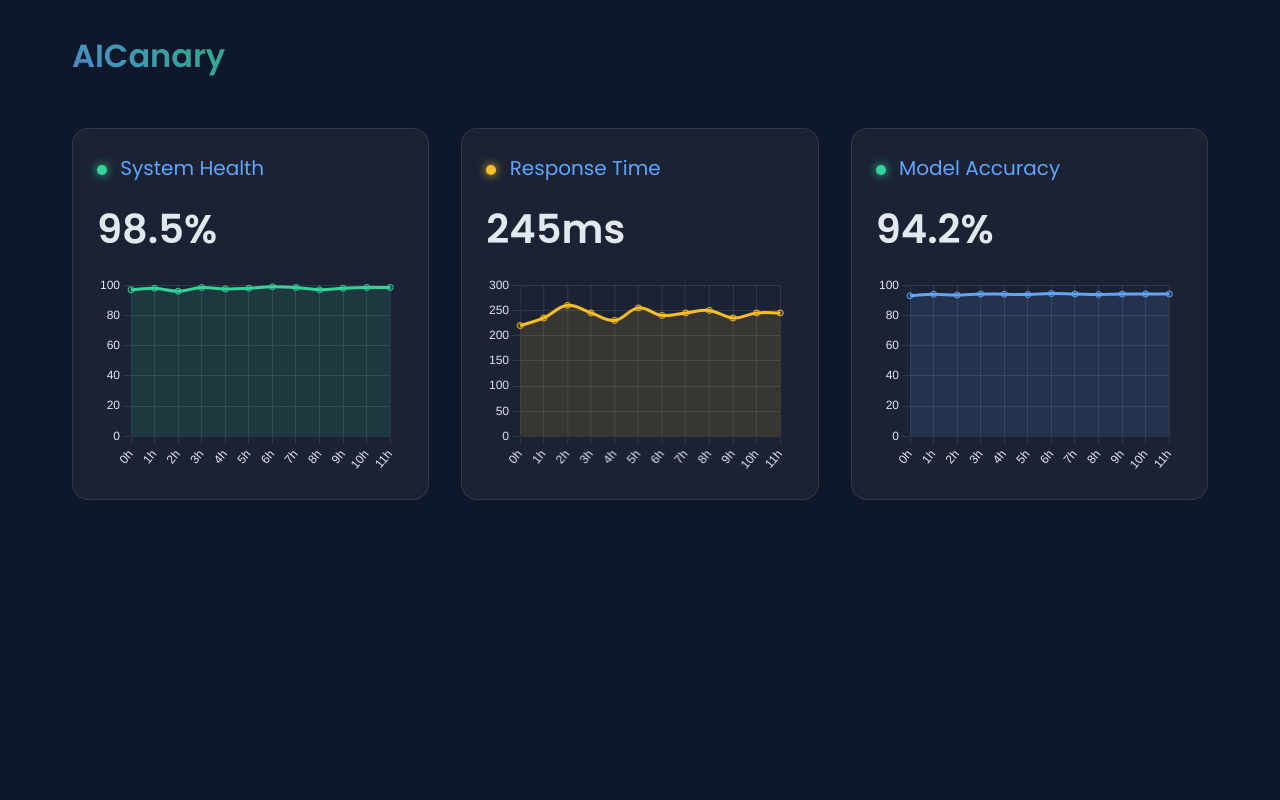
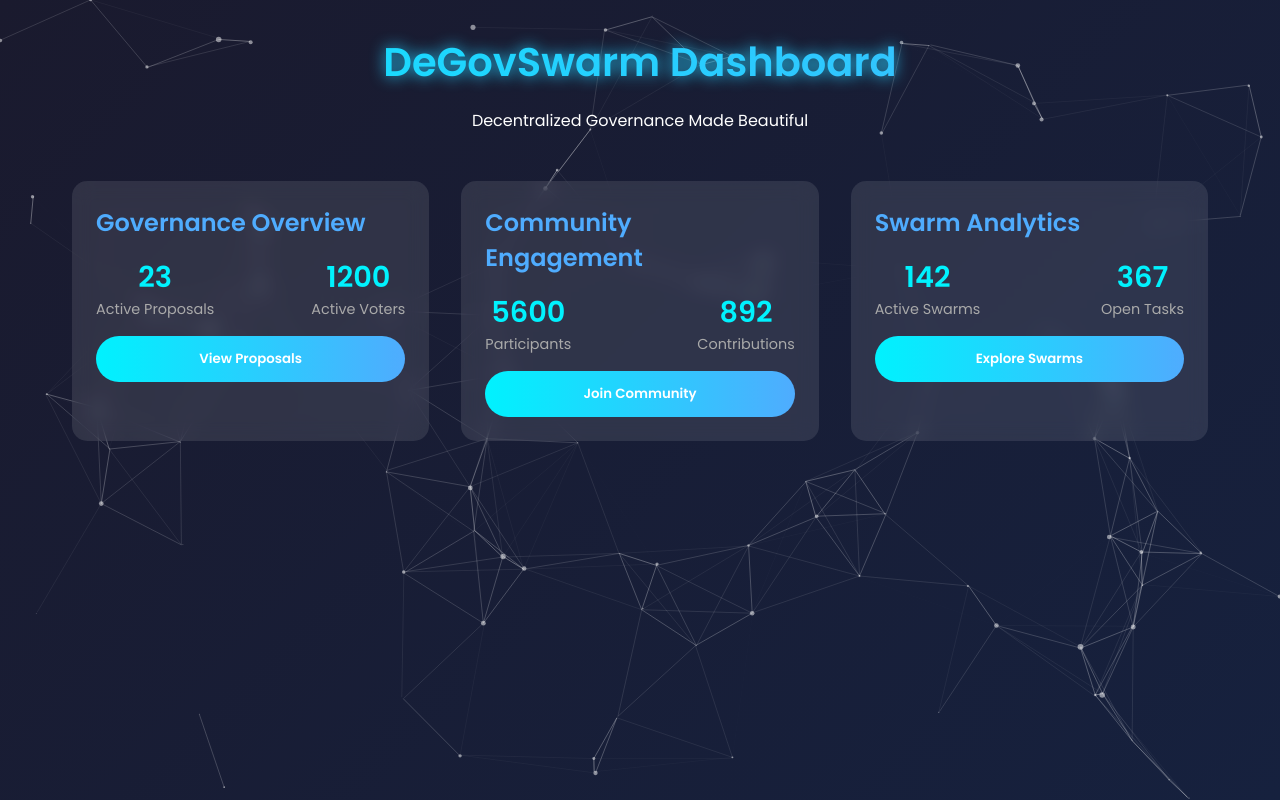
Before and after one commit to zeyuyuyu/GitFlow-GPT, a plain HTML site: page frontend/index.html in a window 1280 px wide. Drawn offline with nearby package versions, Linux system fonts and the light colour scheme; animation ran at ten frames a second.

Commit message:
🤖 Auto-Dev: feat: added stunning frontend interactive UI

```diff
--- a/frontend/index.html
+++ b/frontend/index.html
@@ -3,8 +3,8 @@
 <head>
     <meta charset="UTF-8">
     <meta name="viewport" content="width=device-width, initial-scale=1.0">
-    <title>AICanary - AI Monitoring Dashboard</title>
-    <link href="https://fonts.googleapis.com/css2?family=Poppins:wght@300;400;500;600&display=swap" rel="stylesheet">
+    <title>DeGovSwarm Dashboard</title>
+    <link href="https://fonts.googleapis.com/css2?family=Poppins:wght@300;400;600&display=swap" rel="stylesheet">
     <style>
         * {
             margin: 0;
@@ -14,8 +14,9 @@
         }
 
         body {
-            background: #0f172a;
-            color: #e2e8f0;
+            background: linear-gradient(135deg, #1a1a2e, #16213e);
+            color: #fff;
+            min-height: 100vh;
         }
 
         .container {
@@ -25,24 +26,26 @@
         }
 
         .header {
-            display: flex;
-            align-items: center;
+            text-align: center;
             margin-bottom: 3rem;
         }
 
-        .logo {
-            font-size: 2rem;
-            font-weight: 600;
-            background: linear-gradient(45deg, #60a5fa, #34d399);
+        .header h1 {
+            font-size: 2.5rem;
+            margin-bottom: 1rem;
+            background: linear-gradient(90deg, #00f2fe, #4facfe);
             -webkit-background-clip: text;
             -webkit-text-fill-color: transparent;
-            animation: pulse 2s infinite;
+            animation: glow 2s ease-in-out infinite alternate;
         }
 
-        @keyframes pulse {
-            0% { opacity: 1; }
-            50% { opacity: 0.8; }
-            100% { opacity: 1; }
+        @keyframes glow {
+            from {
+                text-shadow: 0 0 10px #00f2fe;
+            }
+            to {
+                text-shadow: 0 0 20px #4facfe;
+            }
         }
 
         .dashboard-grid {
@@ -52,11 +55,10 @@
         }
 
         .card {
-            background: rgba(255, 255, 255, 0.05);
-            border-radius: 1rem;
+            background: rgba(255, 255, 255, 0.1);
+            backdrop-filter: blur(10px);
+            border-radius: 15px;
             padding: 1.5rem;
-            backdrop-filter: blur(10px);
-            border: 1px solid rgba(255, 255, 255, 0.1);
             transition: transform 0.3s ease;
         }
 
@@ -64,158 +66,197 @@
             transform: translateY(-5px);
         }
 
-        .card-header {
-            font-size: 1.25rem;
+        .card h2 {
+            font-size: 1.5rem;
             margin-bottom: 1rem;
-            color: #60a5fa;
+            color: #4facfe;
         }
 
-        .metric {
-            font-size: 2.5rem;
-            font-weight: 600;
-            margin-bottom: 0.5rem;
-        }
-
-        .chart-container {
-            height: 200px;
+        .stats {
+            display: flex;
+            justify-content: space-between;
             margin-top: 1rem;
         }
 
-        .status-indicator {
-            display: inline-block;
-            width: 10px;
-            height: 10px;
-            border-radius: 50%;
-            margin-right: 0.5rem;
+        .stat-item {
+            text-align: center;
         }
 
-        .status-healthy {
-            background: #34d399;
-            box-shadow: 0 0 10px #34d399;
+        .stat-value {
+            font-size: 1.8rem;
+            font-weight: 600;
+            color: #00f2fe;
         }
 
-        .status-warning {
-            background: #fbbf24;
-            box-shadow: 0 0 10px #fbbf24;
+        .stat-label {
+            font-size: 0.9rem;
+            color: #aaa;
         }
 
-        .status-error {
-            background: #ef4444;
-            box-shadow: 0 0 10px #ef4444;
+        .action-button {
+            background: linear-gradient(90deg, #00f2fe, #4facfe);
+            border: none;
+            padding: 0.8rem 1.5rem;
+            border-radius: 25px;
+            color: white;
+            font-weight: 600;
+            cursor: pointer;
+            transition: transform 0.2s ease;
+            margin-top: 1rem;
+            width: 100%;
+        }
+
+        .action-button:hover {
+            transform: scale(1.05);
+        }
+
+        #particles-js {
+            position: fixed;
+            top: 0;
+            left: 0;
+            width: 100%;
+            height: 100%;
+            z-index: -1;
         }
     </style>
-    <script src="https://cdn.jsdelivr.net/npm/chart.js"></script>
 </head>
 <body>
+    <div id="particles-js"></div>
     <div class="container">
         <header class="header">
-            <h1 class="logo">AICanary</h1>
+            <h1>DeGovSwarm Dashboard</h1>
+            <p>Decentralized Governance Made Beautiful</p>
         </header>
 
         <div class="dashboard-grid">
             <div class="card">
-                <div class="card-header">
-                    <span class="status-indicator status-healthy"></span>
-                    System Health
+                <h2>Governance Overview</h2>
+                <div class="stats">
+                    <div class="stat-item">
+                        <div class="stat-value" id="proposal-count">23</div>
+                        <div class="stat-label">Active Proposals</div>
                     </div>
-                <div class="metric">98.5%</div>
-                <div class="chart-container">
-                    <canvas id="healthChart"></canvas>
+                    <div class="stat-item">
+                        <div class="stat-value" id="voter-count">1.2k</div>
+                        <div class="stat-label">Active Voters</div>
                     </div>
+                </div>
+                <button class="action-button" onclick="viewProposals()">View Proposals</button>
             </div>
 
             <div class="card">
-                <div class="card-header">
-                    <span class="status-indicator status-warning"></span>
-                    Response Time
+                <h2>Community Engagement</h2>
+                <div class="stats">
+                    <div class="stat-item">
+                        <div class="stat-value" id="participant-count">5.6k</div>
+                        <div class="stat-label">Participants</div>
                     </div>
-                <div class="metric">245ms</div>
-                <div class="chart-container">
-                    <canvas id="responseChart"></canvas>
+                    <div class="stat-item">
+                        <div class="stat-value" id="contribution-count">892</div>
+                        <div class="stat-label">Contributions</div>
                     </div>
+                </div>
+                <button class="action-button" onclick="joinCommunity()">Join Community</button>
             </div>
 
             <div class="card">
-                <div class="card-header">
-                    <span class="status-indicator status-healthy"></span>
-                    Model Accuracy
+                <h2>Swarm Analytics</h2>
+                <div class="stats">
+                    <div class="stat-item">
+                        <div class="stat-value" id="swarm-size">142</div>
+                        <div class="stat-label">Active Swarms</div>
                     </div>
-                <div class="metric">94.2%</div>
-                <div class="chart-container">
-                    <canvas id="accuracyChart"></canvas>
+                    <div class="stat-item">
+                        <div class="stat-value" id="task-count">367</div>
+                        <div class="stat-label">Open Tasks</div>
                     </div>
+                </div>
+                <button class="action-button" onclick="exploreSwarms()">Explore Swarms</button>
             </div>
         </div>
     </div>
 
+    <script src="https://cdn.jsdelivr.net/particles.js/2.0.0/particles.min.js"></script>
     <script>
-        function createChart(ctx, label, data, color) {
-            return new Chart(ctx, {
-                type: 'line',
-                data: {
-                    labels: Array.from({length: 12}, (_, i) => `${i}h`),
-                    datasets: [{
-                        label: label,
-                        data: data,
-                        borderColor: color,
-                        tension: 0.4,
-                        fill: true,
-                        backgroundColor: color + '20'
-                    }]
+        particlesJS("particles-js", {
+            particles: {
+                number: { value: 80, density: { enable: true, value_area: 800 } },
+                color: { value: "#ffffff" },
+                shape: { type: "circle" },
+                opacity: { value: 0.5, random: false },
+                size: { value: 3, random: true },
+                line_linked: {
+                    enable: true,
+                    distance: 150,
+                    color: "#ffffff",
+                    opacity: 0.4,
+                    width: 1
                 },
-                options: {
-                    responsive: true,
-                    maintainAspectRatio: false,
-                    plugins: {
-                        legend: {
-                            display: false
+                move: {
+                    enable: true,
+                    speed: 6,
+                    direction: "none",
+                    random: false,
+                    straight: false,
+                    out_mode: "out",
+                    bounce: false
                 }
             },
-                    scales: {
-                        y: {
-                            beginAtZero: true,
-                            grid: {
-                                color: 'rgba(255, 255, 255, 0.1)'
-                            },
-                            ticks: {
-                                color: '#e2e8f0'
+            interactivity: {
+                detect_on: "canvas",
+                events: {
+                    onhover: { enable: true, mode: "repulse" },
+                    onclick: { enable: true, mode: "push" },
+                    resize: true
                 }
             },
-                        x: {
-                            grid: {
-                                color: 'rgba(255, 255, 255, 0.1)'
-                            },
-                            ticks: {
-                                color: '#e2e8f0'
+            retina_detect: true
+        });
+
+        function viewProposals() {
+            alert("Redirecting to proposals page...");
+        }
+
+        function joinCommunity() {
+            alert("Opening community portal...");
+        }
+
+        function exploreSwarms() {
+            alert("Loading swarm explorer...");
+        }
+
+        // Add some simple animation to numbers
+        function animateValue(id, start, end, duration) {
+            const obj = document.getElementById(id);
+            const range = end - start;
+            const minTimer = 50;
+            const stepTime = Math.abs(Math.floor(duration / range));
+            const startTime = new Date().getTime();
+            const endTime = startTime + duration;
+            let timer;
+
+            function run() {
+                const now = new Date().getTime();
+                const remaining = Math.max((endTime - now) / duration, 0);
+                const value = Math.round(end - (remaining * range));
+                obj.innerHTML = value;
+                if (value === end) {
+                    clearInterval(timer);
                 }
             }
-                    }
-                }
-            });
+
+            timer = setInterval(run, stepTime);
+            run();
         }
 
-        // Initialize charts with sample data
-        window.onload = () => {
-            createChart(
-                document.getElementById('healthChart'),
-                'Health',
-                [97, 98, 96, 98.5, 97.5, 98, 99, 98.5, 97, 98, 98.5, 98.5],
-                '#34d399'
-            );
-
-            createChart(
-                document.getElementById('responseChart'),
-                'Response Time',
-                [220, 235, 260, 245, 230, 255, 240, 245, 250, 235, 245, 245],
-                '#fbbf24'
-            );
-
-            createChart(
-                document.getElementById('accuracyChart'),
-                'Accuracy',
-                [93, 94, 93.5, 94.2, 94, 93.8, 94.5, 94.2, 93.9, 94.1, 94.2, 94.2],
-                '#60a5fa'
-            );
+        // Animate stats on page load
+        window.onload = function() {
+            animateValue("proposal-count", 0, 23, 1000);
+            animateValue("voter-count", 0, 1200, 1500);
+            animateValue("participant-count", 0, 5600, 2000);
+            animateValue("contribution-count", 0, 892, 1500);
+            animateValue("swarm-size", 0, 142, 1000);
+            animateValue("task-count", 0, 367, 1500);
         };
     </script>
 </body>
```
Lines whose indentation alone changed are shown as unchanged.
